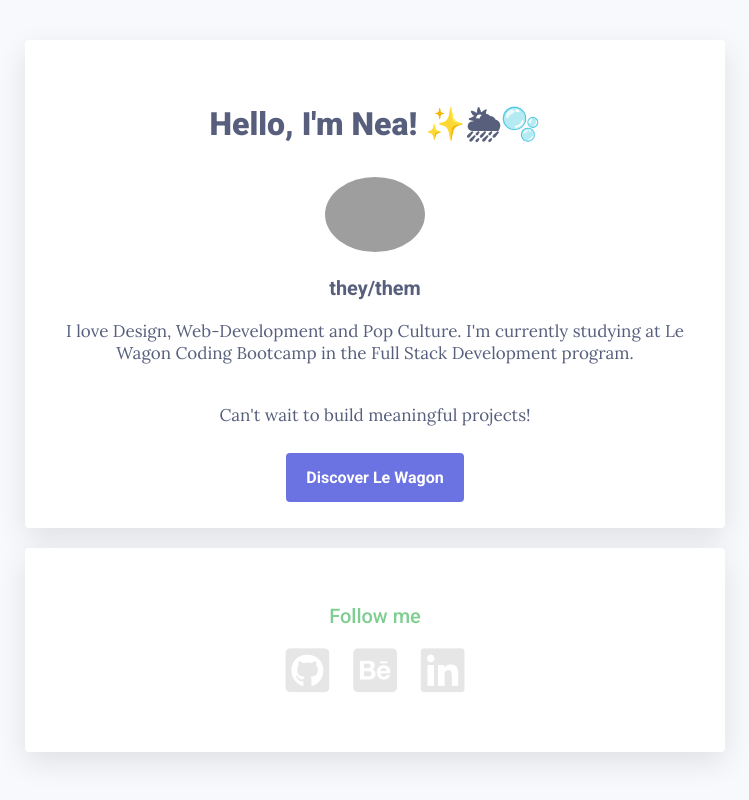
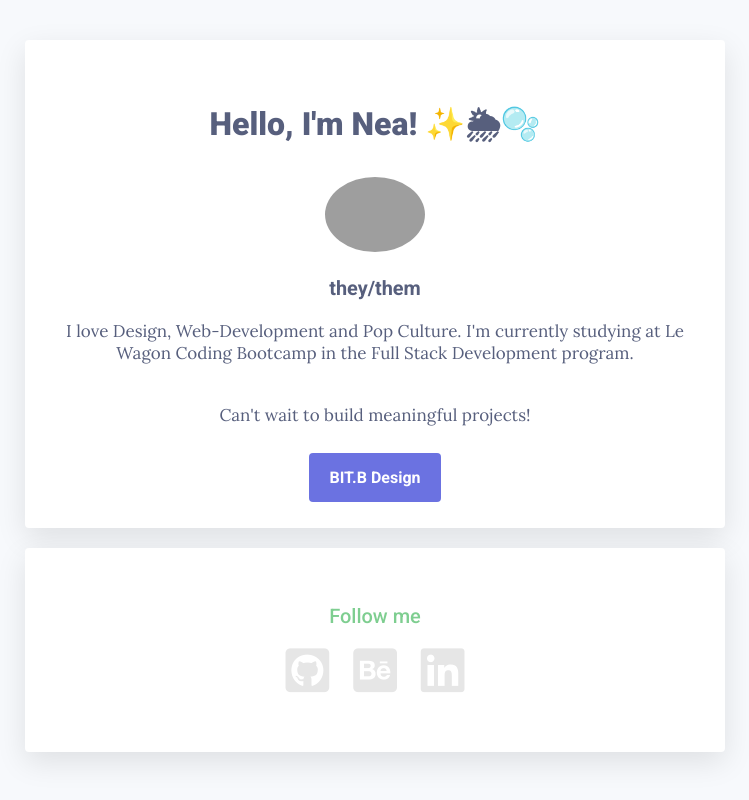
Before and after one commit to n3b0/profile, a plain HTML site: page index.html in a window 1280 px wide. Shown: the whole page, without its empty margins (265-1014 px from the left). Drawn offline with Linux system fonts and the light colour scheme; grey boxes are pictures that could not be loaded.

Commit message:
Update index.html
Added some links (bitb)

```diff
--- a/index.html
+++ b/index.html
@@ -15,7 +15,7 @@
         <p>
           I love Design, Web-Development and Pop Culture. I'm currently studying at Le Wagon Coding Bootcamp in the Full Stack Development program. <p> Can't wait to build meaningful projects!</p>
         </p>
-        <a href="#" class="btn-blue">Discover Le Wagon</a>
+        <a href="https://www.bitbdesign.com" class="btn-blue">BIT.B Design</a>
       </div>
       <div class="card-white">
         <h2>Follow me</h2>
```
